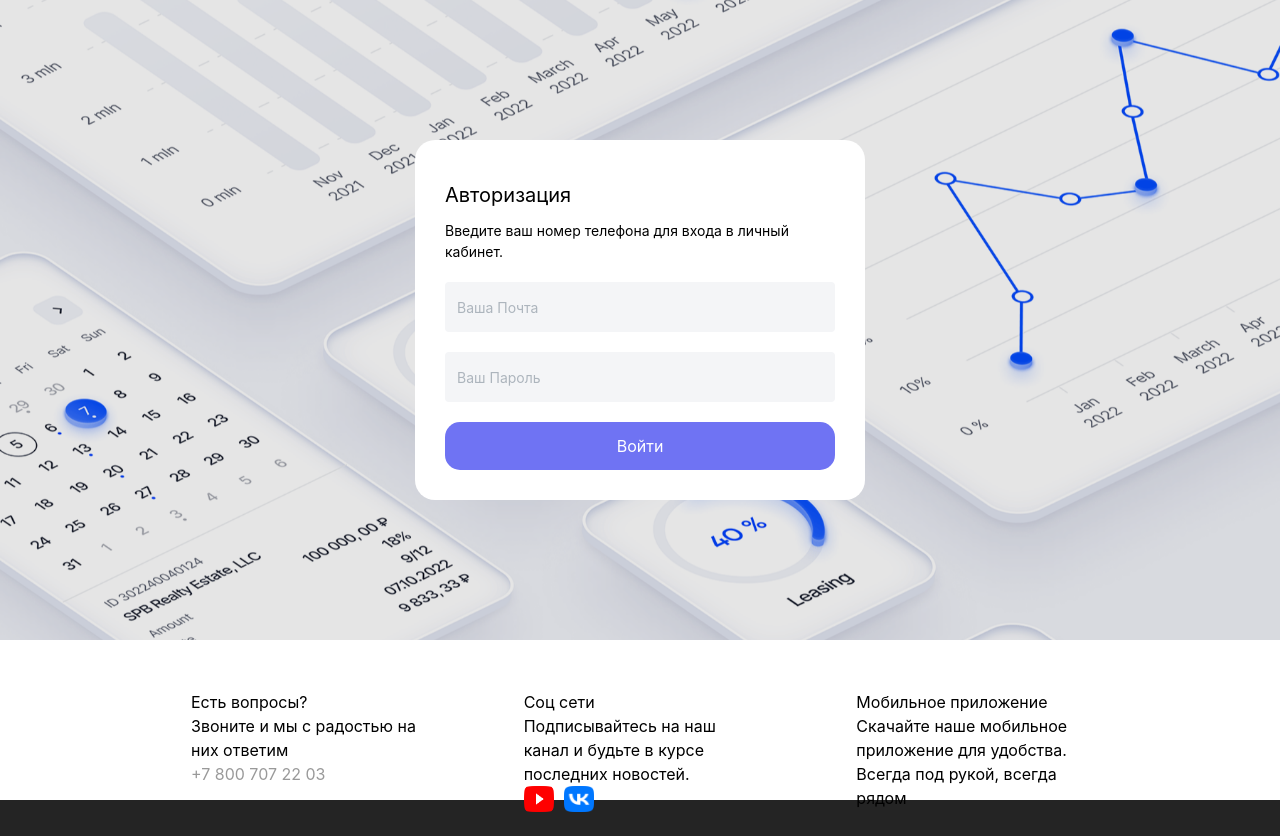
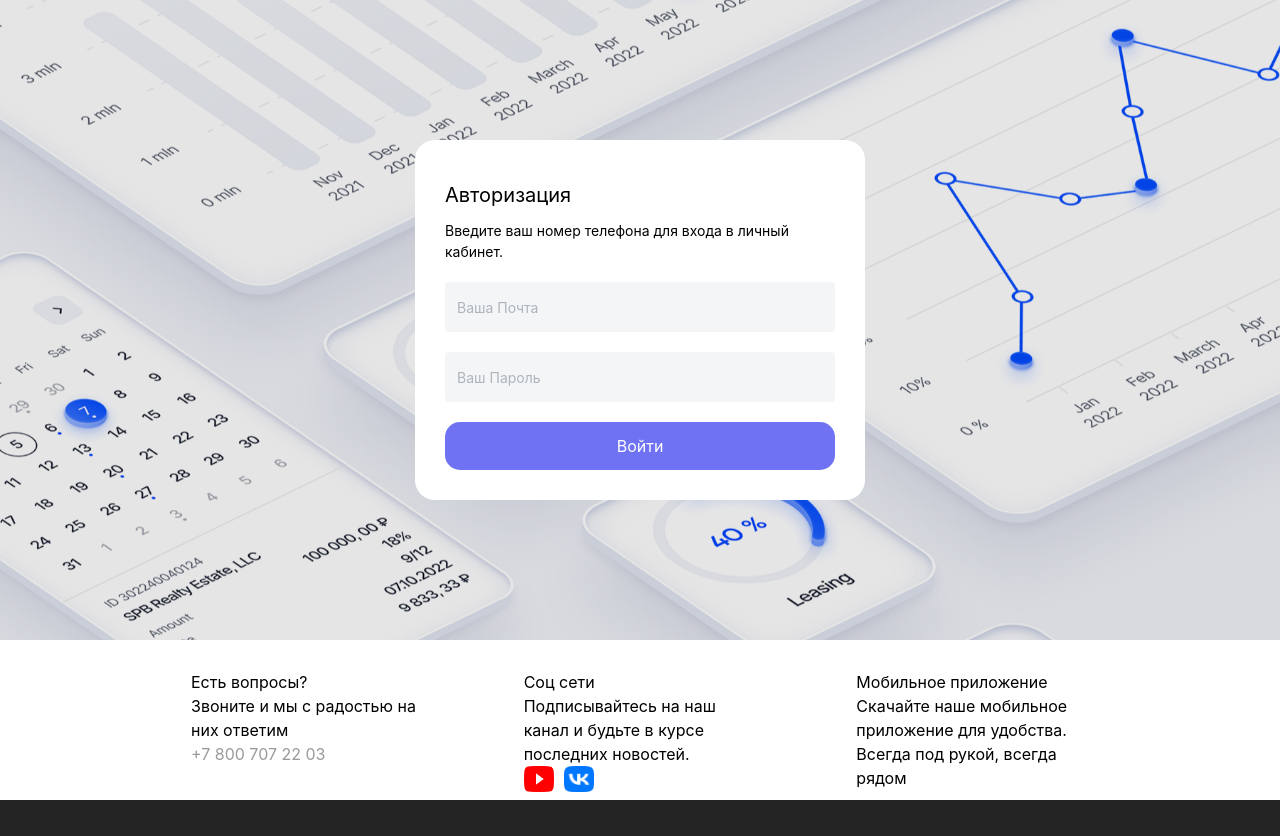
Before and after one commit to Bashkanitto/arbr-frontend, a React (Vite) app: page /auth in a window 1280 px wide. After the commit the page ends 800 px from the top, so only its background shows below. Built offline with nearby package versions, Linux system fonts and the light colour scheme.

Commit message:
fix auth

```diff
--- a/src/components/pages/AuthPage/AuthPage.module.scss
+++ b/src/components/pages/AuthPage/AuthPage.module.scss
@@ -28,7 +28,6 @@
 				font-size: 14px;
 			}
 			input {
-				// border-bottom: 2px solid black;
 				background: #f4f5f7;
 				height: 50px;
 				border: 10px;
@@ -41,7 +40,7 @@
 		}
 	}
 	footer {
-		padding: 50px 191px;
+		padding: 30px 191px;
 		background: white;
 		display: flex;
 		justify-content: space-between;
@@ -50,7 +49,7 @@
 		.number {
 			color: $secondary-color;
 		}
-		div {
+		.footerItem {
 			flex: 1;
 			height: 50px;
 		}
--- a/src/components/pages/AuthPage/AuthPage.tsx
+++ b/src/components/pages/AuthPage/AuthPage.tsx
@@ -40,12 +40,12 @@ const AuthPAge = () => {
 				</form>
 			</div>
 			<footer>
-				<div className='contact'>
+				<div className={styles.footerItem}>
 					<h3>Есть вопросы?</h3>
 					<p>Звоните и мы с радостью на них ответим</p>
 					<p className={styles.number}>+7 800 707 22 03</p>
 				</div>
-				<div className='social'>
+				<div className={styles.footerItem}>
 					<h3>Соц сети</h3>
 					<p>
 						Подписывайтесь на наш канал и будьте в курсе последних новостей.
@@ -59,7 +59,7 @@ const AuthPAge = () => {
 						</a>
 					</div>
 				</div>
-				<div className='mobile'>
+				<div className={styles.footerItem}>
 					<h3>Мобильное приложение</h3>
 					<p>
 						Скачайте наше мобильное приложение для удобства. Всегда под рукой,
```
